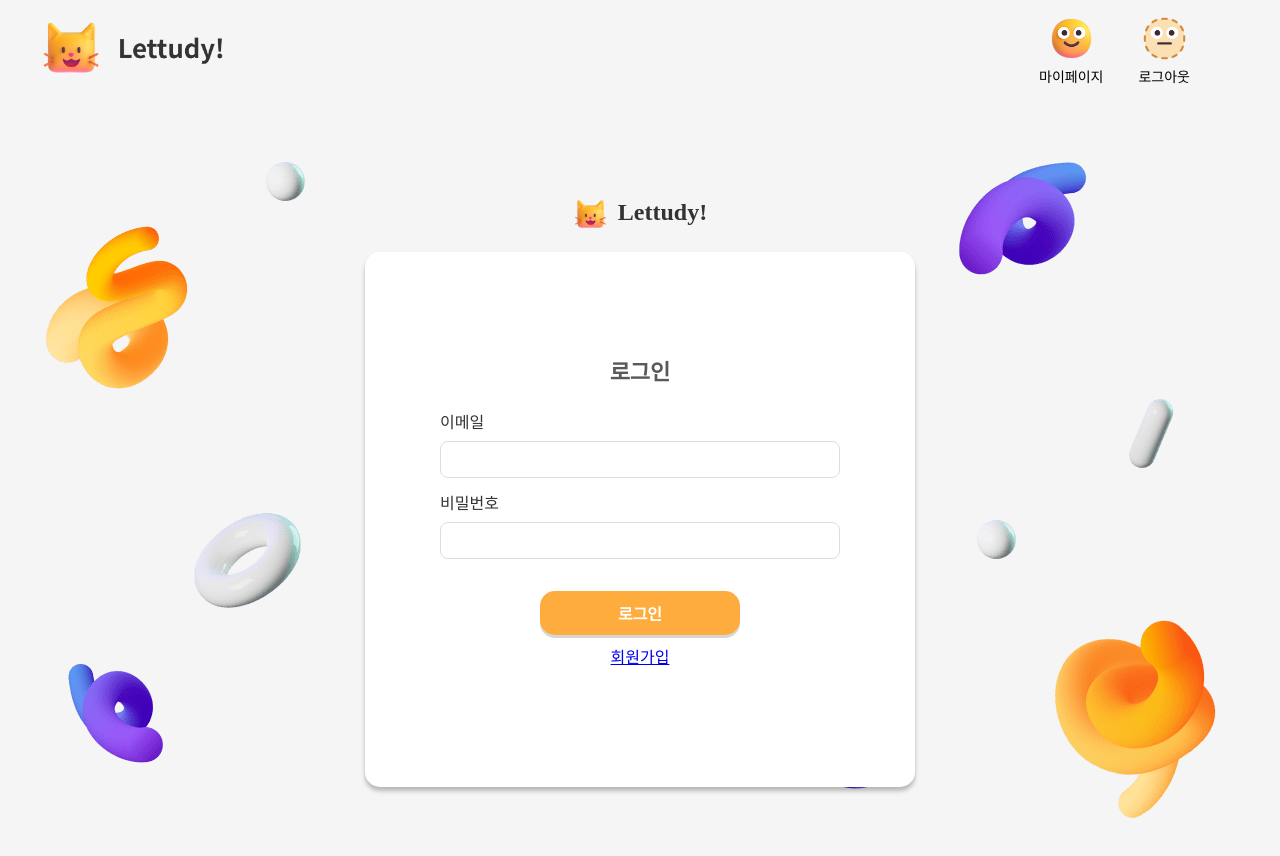
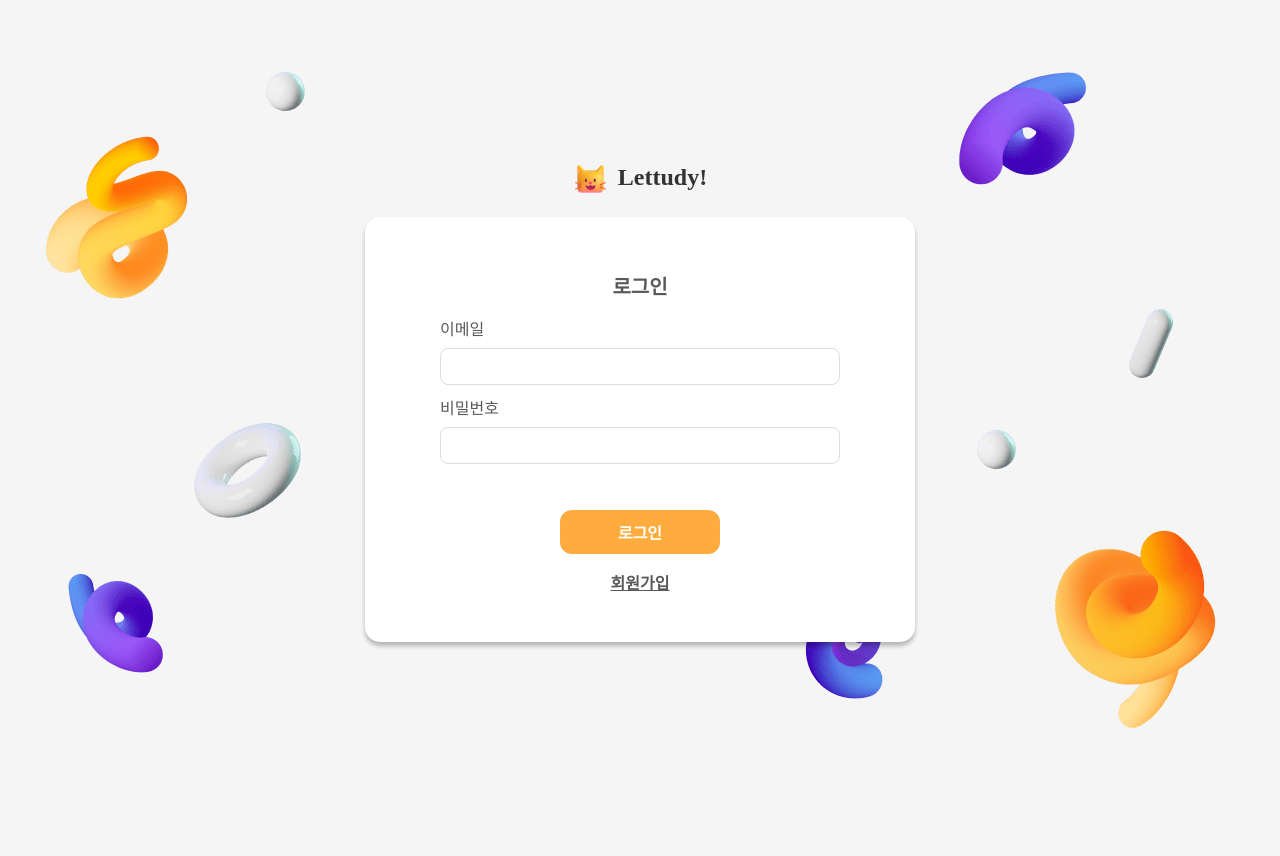
Before and after one commit to IIIIIFive/Lettudy_Client, a React (Vite) app: page /login in a window 1280 px wide. Shown: the top 856 px of the page. After the commit the page ends 800 px from the top, so only its background shows below. Built offline with nearby package versions, Linux system fonts and the light colour scheme; a web font is replaced by a local one.

Commit message:
[Style/#8] 로그인 및 회원가입 스타일 변경

```diff
--- a/src/components/common/Button.tsx
+++ b/src/components/common/Button.tsx
@@ -28,15 +28,18 @@ const ButtonStyle = styled.button<{
   font-size: ${({ theme, $size }) =>
     $size === 'small' ? theme.fontSize_xs : theme.fontSize_sm};
   padding: 10px;
-  width: ${({ $size }) => ($size === 'small' ? '80px ' : '200px')};
+  width: ${({ $size }) => ($size === 'small' ? '80px ' : '160px')};
   display: flex;
   align-items: center;
   justify-content: center;
 
   color: ${({ theme }) => theme.color_textWhite};
   background-color: #feac3e;
-  border-radius: 15px;
+  border-radius: 12px;
   font-weight: ${({ $size }) => ($size === 'small' ? '300' : '700')};
-  box-shadow: ${({ $size }) =>
-    $size === 'medium' ? '0px 3px 0px 0px #3333' : 'none'};
+
+  &:hover {
+    box-shadow: ${({ $size }) =>
+      $size === 'medium' ? '0px 4px 4px 0px rgba(0, 0, 0, 0.25);' : 'none'};
+  }
 `;
--- a/src/pages/Join.tsx
+++ b/src/pages/Join.tsx
@@ -165,14 +165,13 @@ export const JoinStyle = styled.div`
     flex-direction: column;
     align-items: center;
     width: 550px;
-    height: 535px;
     box-sizing: border-box;
-    padding: 28px;
+    padding: 48px;
 
     h1 {
       font-weight: bold;
       color: ${({ theme }) => theme.color_textKey};
-      font-size: ${({ theme }) => theme.fontSize_lg};
+      font-size: ${({ theme }) => theme.fontSize_md};
       padding: 10px;
       margin-bottom: 15px;
     }
@@ -187,7 +186,7 @@ export const JoinStyle = styled.div`
       .error-text {
         color: ${({ theme }) => theme.color_textRed};
         font-size: ${({ theme }) => theme.fontSize_xxs};
-        margin-top: 2px;
+        margin-top: 10px;
       }
     }
 
@@ -195,11 +194,11 @@ export const JoinStyle = styled.div`
       width: 400px;
       display: flex;
       flex-direction: column;
-      margin-bottom: 12px;
+      margin-bottom: 16px;
 
       label {
         margin-bottom: 10px;
-        color: ${({ theme }) => theme.color_textBlack};
+        color: ${({ theme }) => theme.color_textKey};
         font-size: ${({ theme }) => theme.fontSize_sm};
       }
 
@@ -208,6 +207,7 @@ export const JoinStyle = styled.div`
         padding: 10px;
         border: 1px solid #ddd;
         border-radius: 8px;
+        outline: none;
       }
 
       .email-form {
--- a/src/pages/Login.tsx
+++ b/src/pages/Login.tsx
@@ -94,23 +94,30 @@ export default Login;
 
 export const LoginStyle = styled(JoinStyle)`
   .container {
-    padding: 100px;
-
-    .form-group {
-      margin-top: 6px;
-    }
+    padding: 50px;
 
     .error-container {
       min-height: 20px;
     }
 
     .error-text {
-      margin-top: 8px;
       text-align: center;
+      margin-top: 12px;
+    }
+
+    .login-button {
+      margin-top: 10px;
     }
 
     .join-link {
-      margin-top: 15px;
+      margin-top: 22px;
+      color: ${({ theme }) => theme.color_textKey};
+      font-weight: 600;
+    }
+
+    .join-link a,
+    .join-link a:visited {
+      color: ${({ theme }) => theme.color_textKey};
     }
   }
 `;
```
Also changed, not shown: src/App.tsx (+8 -9 lines).
